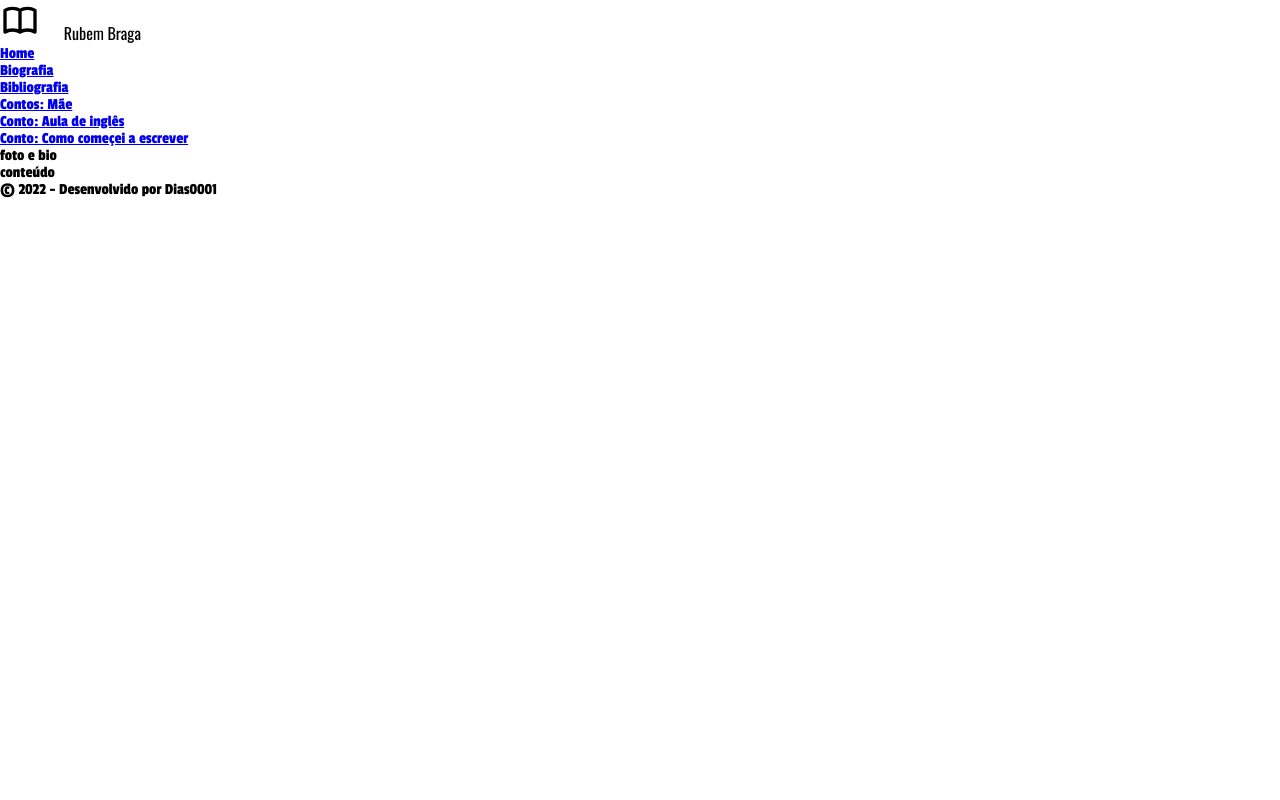
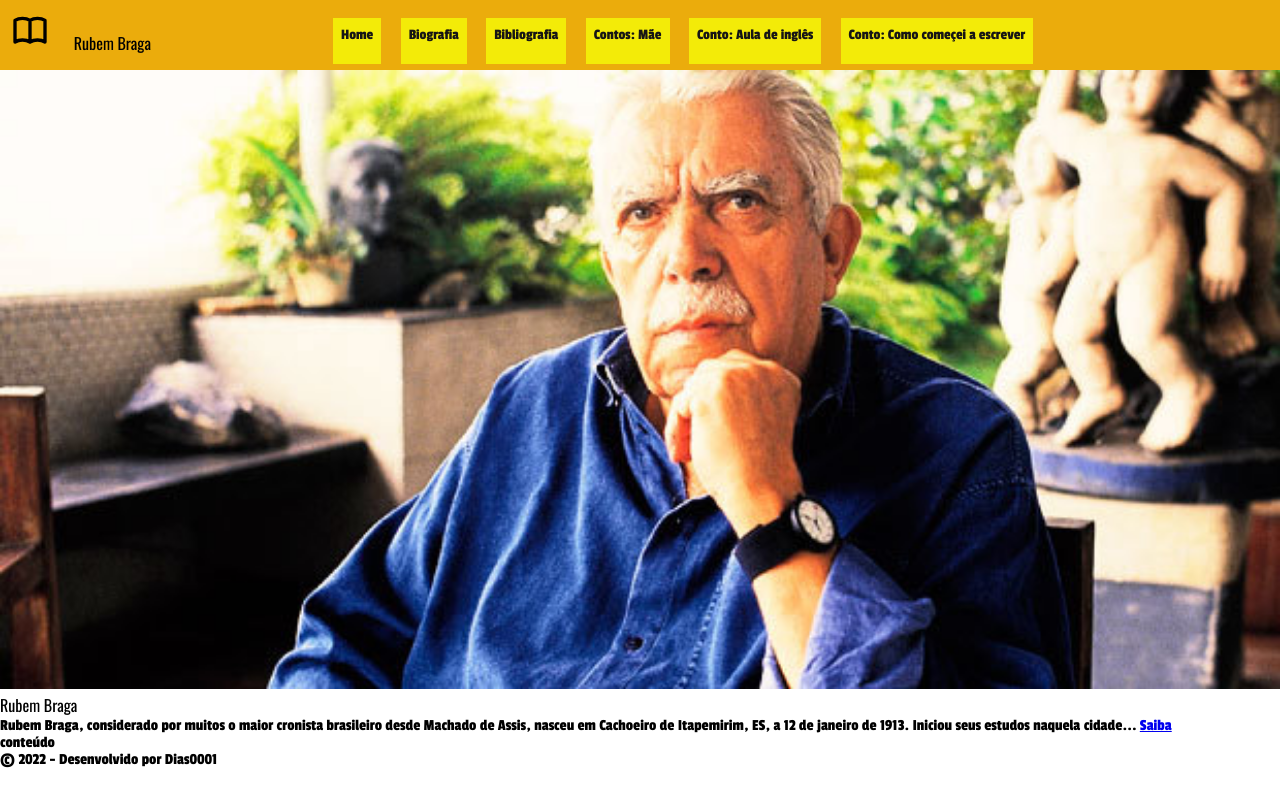
Before and after one commit to dias0001/site-rubem-braga, a plain HTML site: page index.html in a window 1280 px wide. Drawn offline with nearby package versions, Linux system fonts and the light colour scheme.

Commit message:
atualiazar

```diff
--- a/css/style.css
+++ b/css/style.css
@@ -27,6 +27,51 @@ h1, h2, h3, h4, h5, h6{
 	font-family: 'Oswald', sans-serif;
 }
 
+img{
+	width: 100%;
+
+}
+
+header{
+	display: flex;
+	background-color: rgb(235, 172, 12);
+	padding: 10px;
+
+}
+
+header h1{
+	width: 25%;
+
+}
+
+header nav{
+	width: 70%;
+
+}
+
+
+nav ul li, nav li a{
+	display:inline-block;
+	width: fit-content;
+	height: 30px;
+	margin-bottom: 4px;
+	padding: 8px;
+}
+
+nav li a{
+	background-color: rgb(243, 235, 8);
+	text-decoration: none;
+	font-size: 15px;
+	color: rgb(22, 21, 21);
+}
+
+
+
+nav ul li a:hover{
+	background-color: #f72606;
+	color: rgb(15, 236, 77);
+}
+
 .ico-logo{
 	width: 40px;
 	margin: 0 20px 0 0;
--- a/index.html
+++ b/index.html
@@ -38,7 +38,14 @@
     </header>
 
     <aside>
-        foto e bio
+        <figure>
+            <img src="imagem/rubem-braga.jpeg" alt="Foto do escritor Rubem Braga">
+        </figure>
+        <h2>Rubem Braga</h2>
+        <p>
+            Rubem Braga, considerado por muitos o maior cronista brasileiro desde Machado de Assis, nasceu em Cachoeiro de Itapemirim, ES, a 12 de janeiro de 1913. Iniciou seus estudos naquela cidade... <a href="biografia.html">Saiba</a>
+        </p>
+
     </aside>
 
     <main>
```
